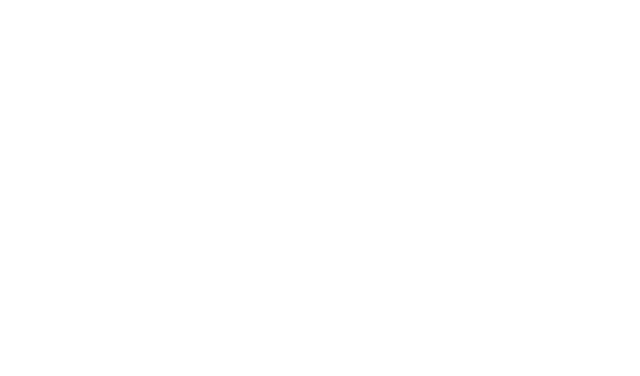
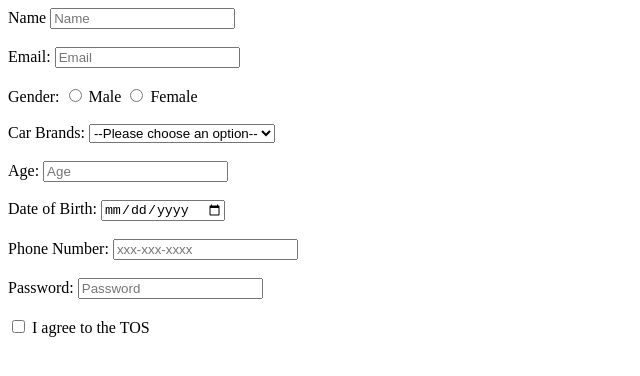
Before and after one commit to acciojob/signup-form-car-Suyash0024, a website: page main.html in a window 1280 px wide. Shown: the whole page, without its empty margins (0-640 px from the left). Drawn offline with Linux system fonts and the light colour scheme.

Commit message:
created a submission

```diff
--- a/main.html
+++ b/main.html
@@ -7,6 +7,52 @@
 </head>
 
 <body>
+	<form method="post">
+		<lable for="name">Name</lable>
+		<input type="text" id="name" name="name" placeholder="Name" required><br><br>
+		 <label for="email">Email:</label>
+    <input type="email" id="email" name="email" placeholder="Email" required><br><br>
+
+    <!-- Gender -->
+    <label>Gender:</label>
+    <input type="radio" id="gender_m" name="gender" value="male" required>
+    <label for="gender_m">Male</label>
+    <input type="radio" id="gender_f" name="gender" value="female" required>
+    <label for="gender_f">Female</label><br><br>
+
+    <!-- Car Brands -->
+    <label for="cars">Car Brands:</label>
+    <select id="cars" name="cars" required>
+      <option value="">--Please choose an option--</option>
+      <option value="BMW">BMW</option>
+      <option value="Audi">Audi</option>
+      <option value="Mercedes">Mercedes</option>
+      <option value="Tesla">Tesla</option>
+    </select><br><br>
+
+    <!-- Age -->
+    <label for="age">Age:</label>
+    <input type="number" id="age" name="age" placeholder="Age" required><br><br>
+
+    <!-- DOB -->
+    <label for="dob">Date of Birth:</label>
+    <input type="date" id="dob" name="dob" required><br><br>
+
+    <!-- Phone Number -->
+    <label for="tel">Phone Number:</label>
+    <input type="tel" id="tel" name="tel" placeholder="xxx-xxx-xxxx"><br><br>
+
+    <!-- Password -->
+    <label for="password">Password:</label>
+    <input type="password" id="password" name="password" placeholder="Password" required><br><br>
+
+    <!-- TOS -->
+    <input type="checkbox" id="tos" name="tos" required>
+    <label for="tos">I agree to the TOS</label><br><br>
+
+    <!-- Submit Button -->
+
+	</form>
 	<!-- the entire body must be written by student -->
     <script type="text/javascript" src="./script.js">
 </script>
```
